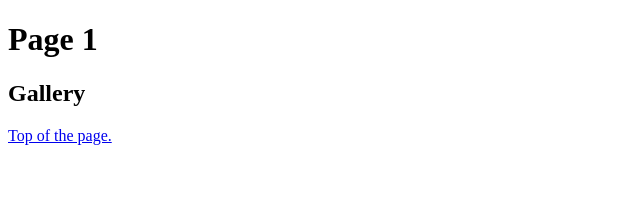
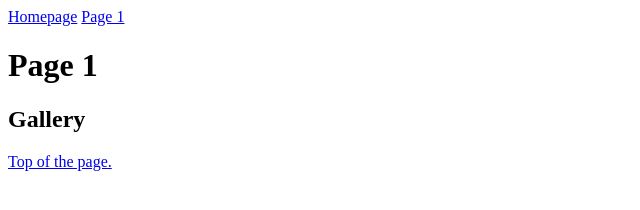
Before and after one commit to Marrgie/homepage, a plain HTML site: page page1.html in a window 1280 px wide. Shown: the whole page, without its empty margins (0-640 px from the left). Drawn offline with Linux system fonts and the light colour scheme.

Commit message:
navigation

```diff
--- a/page1.html
+++ b/page1.html
@@ -1,11 +1,19 @@
 <!DOCTYPE html>
 <html lang="en">
+
 <head>
     <meta charset="UTF-8">
     <meta name="viewport" content="width=device-width, initial-scale=1.0">
     <title>Page 1</title>
 </head>
+
 <body>
+    <header>
+        <nav>
+            <a href="index.html">Homepage</a> <a href="page1.html">Page 1</a>
+        </nav>
+    </header>
+    <main>
         <header id="top">
             <h1>Page 1</h1>
         </header>
@@ -14,6 +22,8 @@
                 <h2>Gallery</h2>
             </article>
         </section>
+    </main>
     <footer><a href="#top">Top of the page.</a></footer>
 </body>
+
 </html>
```
Also changed, not shown: index.html (+8 -3 lines). Lines whose indentation alone changed are shown as unchanged.
